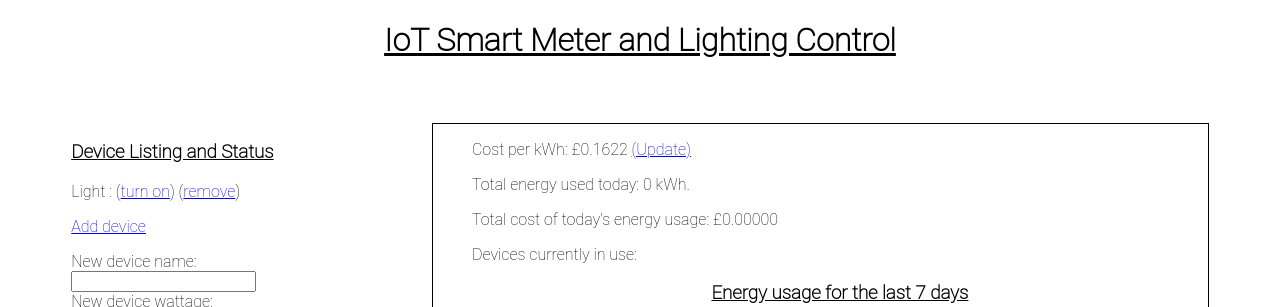
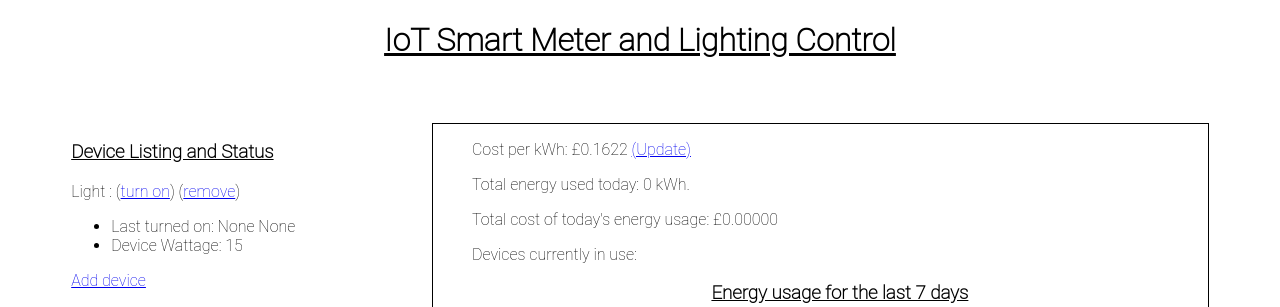
Before and after one commit to KristianTan/IoTSmartMeter, a Flask app: page /devices/add_device in a window 1280 px wide. Shown: the top 307 px of the page. Run offline with Flask 2, Linux system fonts and the light colour scheme; some libraries are stand-ins or nearby versions.

Commit message:
Display device details

```diff
--- a/app.py
+++ b/app.py
@@ -4,6 +4,7 @@
 from sqlalchemy import asc, desc
 import os
 from datetime import datetime, date, timedelta
+
 # from daily_usage import DailyUsage
 
 app = Flask(__name__)
@@ -56,8 +57,8 @@
     start_date = pins[change_pin]['on_date']
 
     # Formula to calculate kWh based on time and wattage
-    kwh = pins[change_pin]['Wattage'] * (elapsed / 3600) / 1000
-    print(pins[change_pin]['Wattage'])
+    kwh = pins[change_pin]['wattage'] * (elapsed / 3600) / 1000
+    print(pins[change_pin]['wattage'])
     print(elapsed)
     print(kwh)
     print("LATEST ENTRY: ")
@@ -109,18 +110,16 @@
 
 # Create dictionary to store pin info
 pins = {
-    25: {'name': 'Light', 'state': GPIO.LOW, 'on_time': None, 'on_date': None, 'Wattage': 15},
-    8: {'name': None, 'state': GPIO.LOW, 'on_time': None, 'on_date': None, 'Wattage': 0},
-    7: {'name': None, 'state': GPIO.LOW, 'on_time': None, 'on_date': None, 'Wattage': 0},
-    12: {'name': None, 'state': GPIO.LOW, 'on_time': None, 'on_date': None, 'Wattage': 0}
+    25: {'name': 'Light', 'state': GPIO.LOW, 'on_time': None, 'on_date': None, 'wattage': 15},
+    8: {'name': None, 'state': GPIO.LOW, 'on_time': None, 'on_date': None, 'wattage': 0},
+    7: {'name': None, 'state': GPIO.LOW, 'on_time': None, 'on_date': None, 'wattage': 0},
+    12: {'name': None, 'state': GPIO.LOW, 'on_time': None, 'on_date': None, 'wattage': 0}
 }
-
 
 # Setup each pin
 for pin in pins:
     GPIO.setup(pin, GPIO.OUT)
     GPIO.output(pin, GPIO.LOW)
-
 
 labels, values, max = generate_graph_data()
 
@@ -217,7 +216,7 @@
     for key in pins:
         if pins[key]['name'] is None:
             pins[key]['name'] = new_name
-            pins[key]['Wattage'] = new_wattage
+            pins[key]['wattage'] = new_wattage
             break
 
     template_data = {
@@ -238,7 +237,7 @@
     for key in pins:
         if key == delete_pin:
             pins[delete_pin]['name'] = None
-            pins[delete_pin]['Wattage'] = None
+            pins[delete_pin]['wattage'] = None
             break
 
     template_data = {
--- a/templates/main.html
+++ b/templates/main.html
@@ -6,24 +6,29 @@
 </head>
 
 <div class="heading">
-    <h1 >IoT Smart Meter and Lighting Control</h1>
+    <h1>IoT Smart Meter and Lighting Control</h1>
 </div>
 
 <body>
 <div class="containerRows">
     <div class="device_list">
         <h3 class="device_list_title">Device Listing and Status</h3>
-
         {% for pin in pins %}
             {% if pins[pin].name != None %}
                 <p>
                     {{ pins[pin].name }} :
                     {% if pins[pin].state == true %}
-                        (<a href="/toggle/{{pin}}">turn off</a>)
-                        (<a href="/remove/{{pin}}">remove</a>)
+                        (<a href="/toggle/{{ pin }}">turn off</a>)
+                        (<a href="/remove/{{ pin }}">remove</a>)
                     {% else %}
-                        (<a href="/toggle/{{pin}}">turn on</a>)
-                    (<a href="/remove/{{pin}}">remove</a>)
+                        (<a href="/toggle/{{ pin }}">turn on</a>)
+                        (<a href="/remove/{{ pin }}">remove</a>)
+                        </p>
+                        <p>
+                            <ul>
+                                <li>Last turned on: {{ pins[pin].on_date }} {{ pins[pin].on_time }}</li>
+                                <li>Device Wattage: {{ pins[pin].wattage }} </li>
+                            </ul>
                         </p>
                     {% endif %}
             {% endif %}
@@ -65,20 +70,20 @@
 
             {#            <div class="chart">#}
             <h3 class="chart_title">Energy usage for the last 7 days</h3>
-                <canvas id="chart" class="chart" ></canvas>
+            <canvas id="chart" class="chart"></canvas>
             <script>
                 // bar chart data
                 var barData = {
-                    labels : [
+                    labels: [
                         {% for item in labels %}
                             "{{ item }}",
                         {% endfor %}
                     ],
-                    datasets : [{
+                    datasets: [{
                         fillColor: "rgba(151,187,205,0.2)",
                         strokeColor: "rgba(151,187,205,1)",
                         pointColor: "rgba(151,187,205,1)",
-                      data : [
+                        data: [
                             {% for item in values %}
                                 "{{ item }}",
                             {% endfor %}
@@ -97,8 +102,8 @@
                             scaleStepWidth: Math.ceil(max / steps),
                             scaleStartValue: 0,
                             scaleShowVerticalLines: true,
-                   scaleShowGridLines : true,
-                   barShowStroke : true,
+                            scaleShowGridLines: true,
+                            barShowStroke: true,
                             scaleShowLabels: true
                         }
                     );
```
Lines whose indentation alone changed are shown as unchanged.
